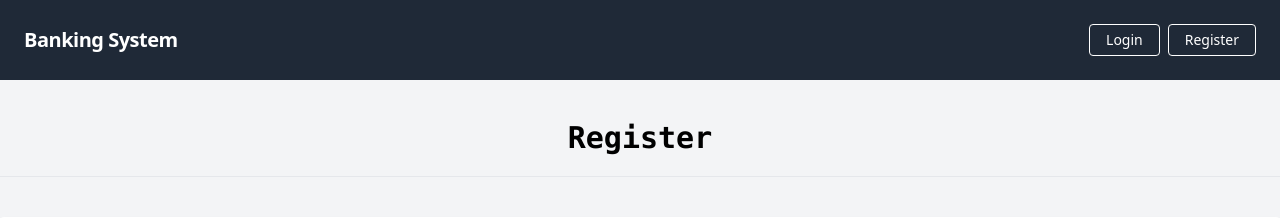
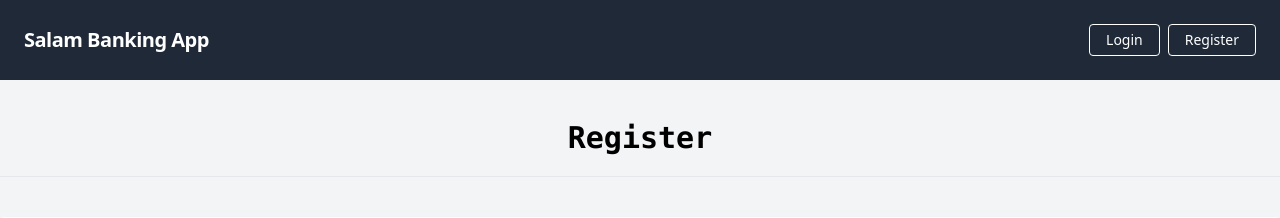
Before and after one commit to sqlqm/BankingAppV2, a Django app: page /accounts/register/ in a window 1280 px wide. Shown: the top 218 px of the page. Run offline with Django 3.2, Linux system fonts and the light colour scheme; parts of the project's set-up code (start-up, migrations or seed data) failed here and were passed over.

Commit message:
Update navbar.html

```diff
--- a/templates/core/navbar.html
+++ b/templates/core/navbar.html
@@ -1,6 +1,6 @@
 <nav class="flex items-center justify-between flex-wrap bg-gray-800 p-6">
     <div class="flex items-center flex-shrink-0 text-white mr-6">
-        <span class="font-semibold text-xl tracking-tight">Banking System</span>
+        <span class="font-semibold text-xl tracking-tight">Salam Banking App</span>
     </div>
     <div class="block lg:hidden">
         <button class="flex items-center px-3 py-2 border rounded text-white border-white-400 hover:text-white hover:border-white">
```
